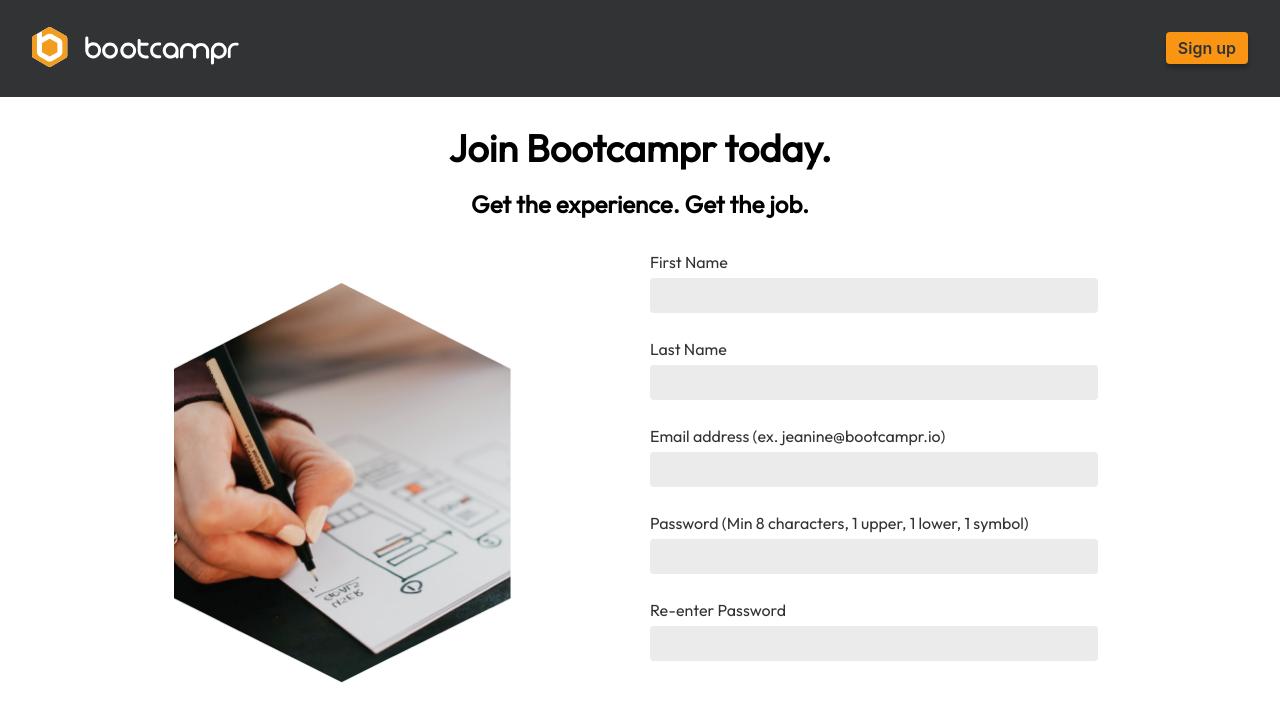
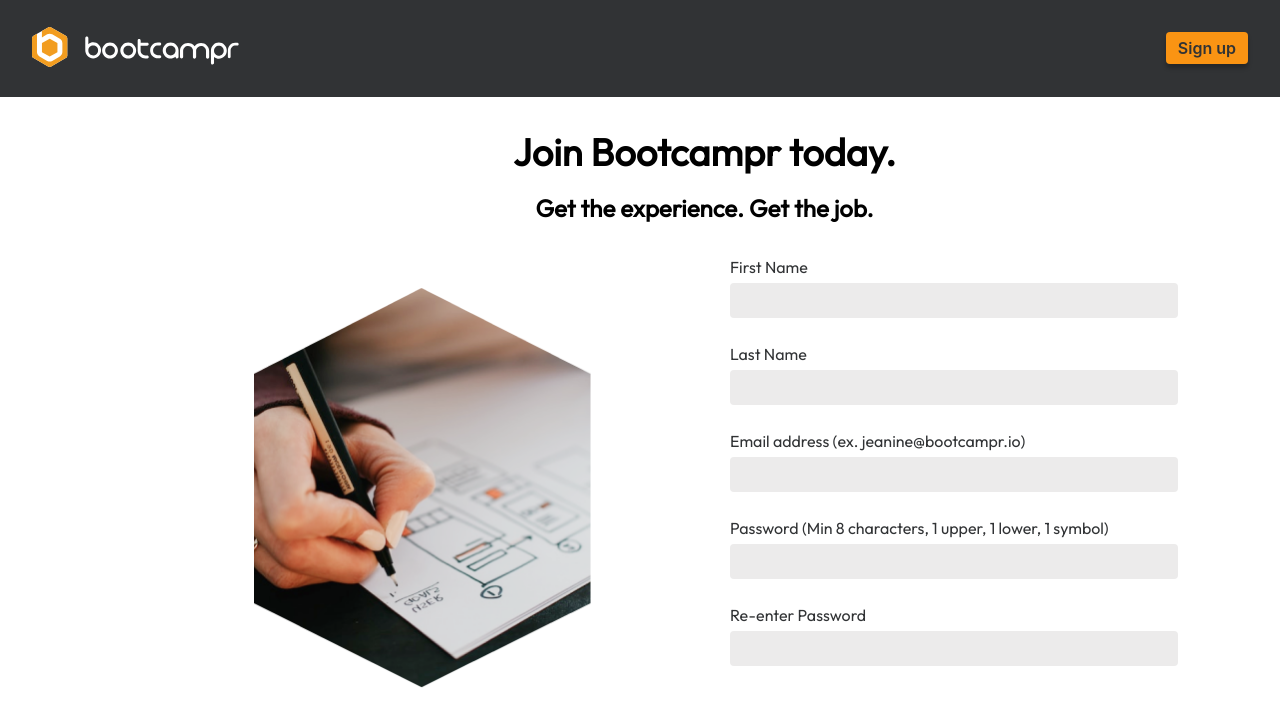
Before and after one commit to yeezick/bootcampr-assessment, a React (Create React App) app in the folder frontend/: page /sign-up in a window 1280 px wide. Shown: the top 726 px of the page. Built offline with nearby package versions, Linux system fonts and the light colour scheme.

Commit message:
Updated code to use absolute and relative positioning to better conform to Figma design

```diff
--- a/frontend/src/screens/SignUp/SignUp.scss
+++ b/frontend/src/screens/SignUp/SignUp.scss
@@ -1,5 +1,9 @@
 .signup-container {
+  width: 100vw;
+  position: relative;
+
   .header-container {
+    position: absolute;
     display: flex;
     justify-content: center;
     align-items: center;
@@ -8,11 +12,13 @@
     font-weight: 600;
     color: #000000;
     text-align: left;
+    top: calc(126px - 93px);
+    left: 513px;
 
     h2 {
       font-size: 38px;
       line-height: 53px;
-      margin-top: 29px;
+      margin-top: 0px;
       margin-bottom: 13px;
     }
 
@@ -22,21 +28,25 @@
       margin: 0;
     }
   }
-  .content-container {
-    display: flex;
-    justify-content: center;
-    gap: 138.52px;
+
+  .image-container {
+    position: absolute;
+    left: 254px;
+    top: calc(288px - 93px);
 
     .notes-hexagon {
-      position: relative;
-      margin-top: 61px;
       width: 337.48px;
       height: 400.17px;
     }
+  }
 
   .form-container {
-      margin-top: 29px;
     width: 456px;
+    display: flex;
+    flex-direction: column;
+    position: absolute;
+    left: 730px;
+    top: calc(256px - 93px);
 
     .input-container {
       display: flex;
@@ -68,4 +78,3 @@
     }
   }
 }
-}
--- a/frontend/src/screens/SignUp/SignUp.tsx
+++ b/frontend/src/screens/SignUp/SignUp.tsx
@@ -9,8 +9,9 @@ export const SignUp: React.FC = () => {
         <h2>Join Bootcampr today.</h2>
         <h4>Get the experience. Get the job.</h4>
       </div>
-      <div className='content-container'>
+      <div className='image-container'>
         <img className='notes-hexagon' src={Notes} alt='Notetaker' />
+      </div>
       <form className='form-container'>
         <div className='input-container'>
           <label>First Name</label>
@@ -25,9 +26,7 @@ export const SignUp: React.FC = () => {
           <input type='email' name='email' />
         </div>
         <div className='input-container'>
-            <label>
-              Password (Min 8 characters, 1 upper, 1 lower, 1 symbol)
-            </label>
+          <label>Password (Min 8 characters, 1 upper, 1 lower, 1 symbol)</label>
           <input type='password' name='password' />
         </div>
         <div className='input-container'>
@@ -36,6 +35,5 @@ export const SignUp: React.FC = () => {
         </div>
       </form>
     </div>
-    </div>
   )
 }
```
Lines whose indentation alone changed are shown as unchanged.
